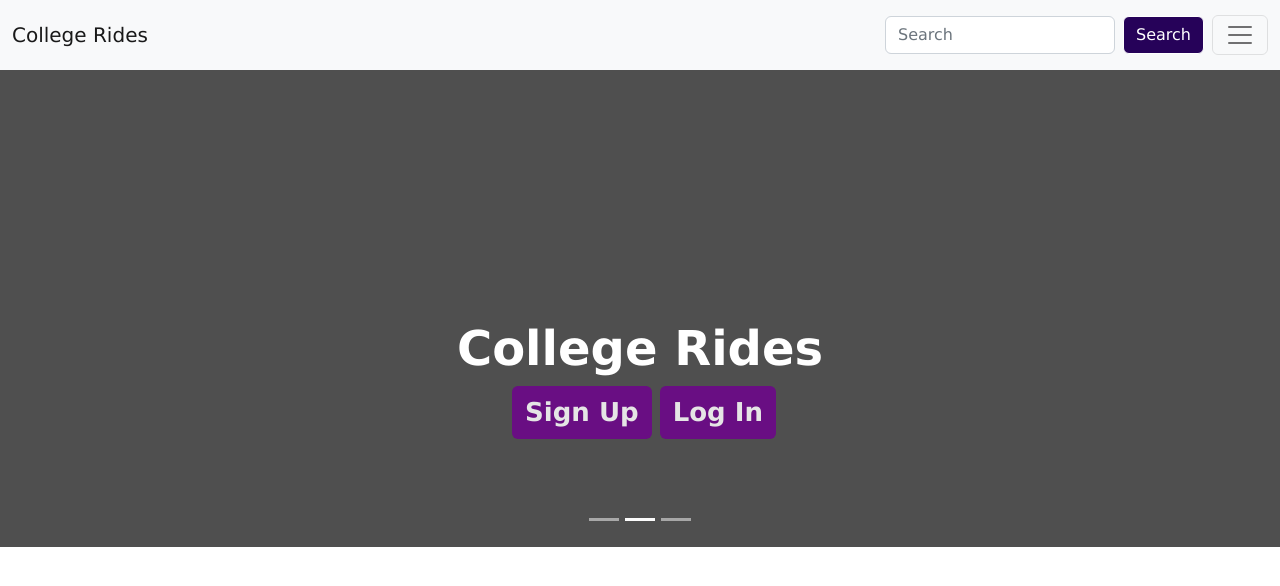
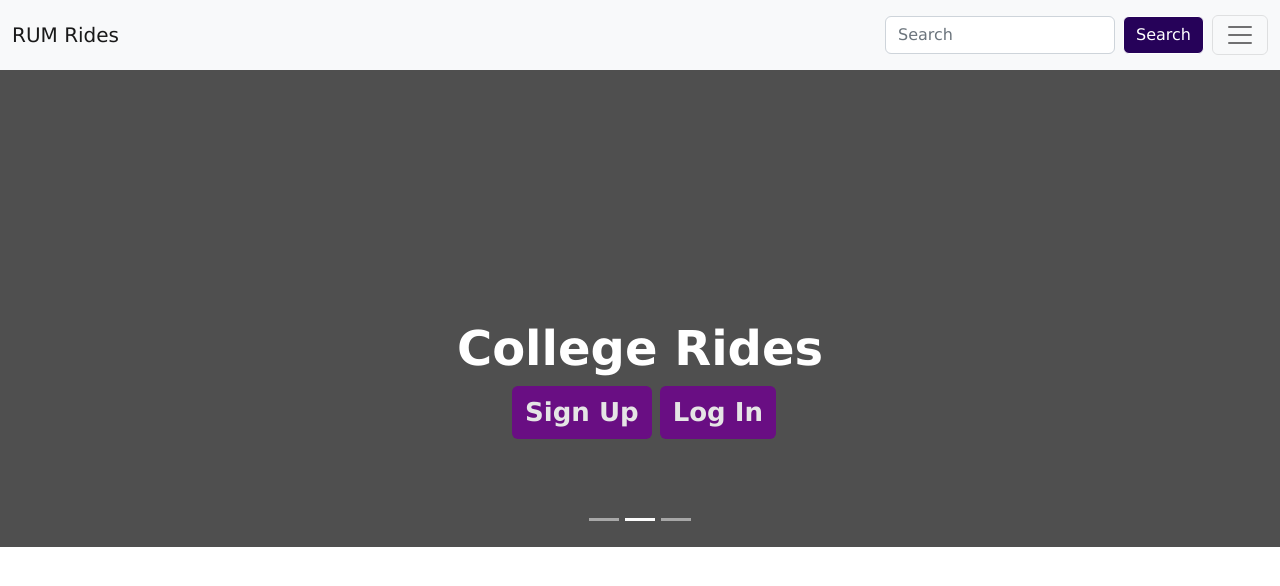
Before and after one commit to naxsor/Carpool-Pandora-System-B, a React (Create React App) app in the folder client/: page / in a window 1280 px wide. Shown: the top 586 px of the page. Built offline with nearby package versions, Linux system fonts and the light colour scheme; no server answers.

Commit message:
Renamed Navigation bar from College Rides to RUM Rides

```diff
--- a/client/src/components/Navigation.js
+++ b/client/src/components/Navigation.js
@@ -46,7 +46,7 @@ function Navigation() {
             {["false"].map((expand) => (
                 <Navbar key={expand} bg="light" expand={expand}>
                     <Container fluid>
-                        <Navbar.Brand href="/">College Rides</Navbar.Brand>
+                        <Navbar.Brand href="/">RUM Rides</Navbar.Brand>
 
                         <Nav className="ms-auto m-2">
                             <Form className="d-flex">
```
